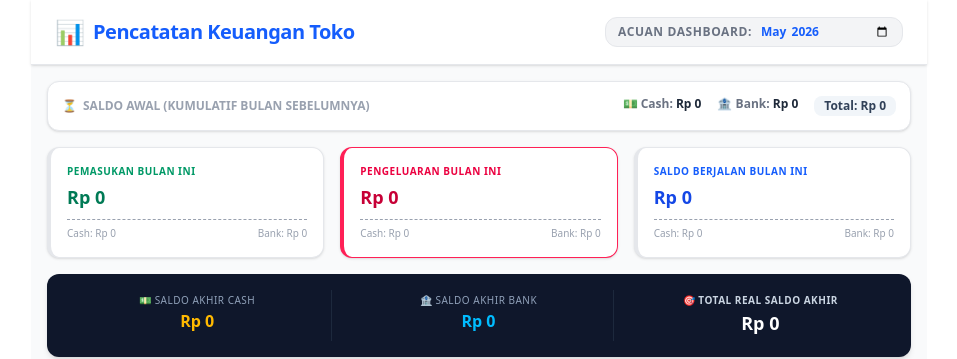
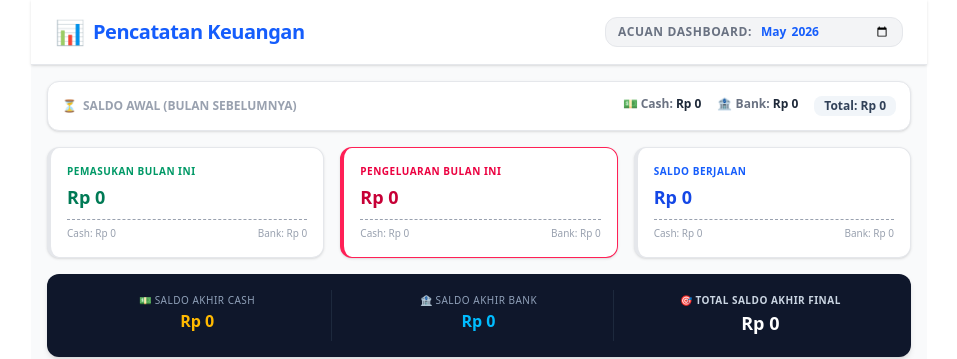
Before and after one commit to yoed77/pembukuan-frontend, a React (Vite) app: page / in a window 1280 px wide. Shown: the top 359 px of the page, without its empty margins (161-1118 px from the left). Built offline with nearby package versions, Linux system fonts and the light colour scheme; no server answers.

Commit message:
Refactor comments for clarity and consistency

```diff
--- a/src/App.jsx
+++ b/src/App.jsx
@@ -1,11 +1,11 @@
 import React, { useState, useEffect } from 'react';
 
 function App() {
-  // 1. STATE UNTUK MENYIMPAN DATA DARI BACKEND
+  // 1. STATE DATA UTAMA CLOUD
   const [categories, setCategories] = useState([]);
   const [transactions, setTransactions] = useState([]);
 
-  // 2. STATE INPUT FORM TRANSAKSI BARU
+  // 2. STATE FORM INPUT TRANSAKSI BARU
   const [date, setDate] = useState(new Date().toISOString().split('T')[0]);
   const [type, setType] = useState('expense'); // 'income' atau 'expense'
   const [categoryId, setCategoryId] = useState('');
@@ -13,11 +13,11 @@ function App() {
   const [description, setDescription] = useState('');
   const [paymentMethod, setPaymentMethod] = useState('cash');
 
-  // 3. STATE ACUAN UTAMA BULANAN DASHBOARD (DEFAULT BULAN BERJALAN)
+  // 3. STATE ACUAN DASHBOARD BULANAN
   const currentYearMonth = `${new Date().getFullYear()}-${String(new Date().getMonth() + 1).padStart(2, '0')}`;
   const [selectedMonth, setSelectedMonth] = useState(currentYearMonth);
 
-  // 4. STATE MULTI-FILTER UNTUK RIWAYAT TABEL BAWAH
+  // 4. STATE FILTER PENCARIAN LOG TABEL BAWAH
   const [filterMode, setFilterMode] = useState('month'); // 'month' atau 'range'
   const [startDate, setStartDate] = useState(new Date().toISOString().split('T')[0]);
   const [endDate, setEndDate] = useState(new Date().toISOString().split('T')[0]);
@@ -25,10 +25,9 @@ function App() {
   const [filterCategory, setFilterCategory] = useState('all');
   const [filterPaymentMethod, setFilterPaymentMethod] = useState('all');
 
-  // URL API Backend Vercel Mas Yudi
   const BACKEND_URL = 'https://aplikasi-keuangan-backend.vercel.app';
 
-  // 5. AMBIL DATA DARI BACKEND CLOUD
+  // 5. FETCH DATA FROM SUPABASE BACKEND
   const fetchData = async () => {
     try {
       const resCat = await fetch(`${BACKEND_URL}/api/categories`);
@@ -47,7 +46,6 @@ function App() {
     fetchData();
   }, []);
 
-  // Sinkronisasi otomatis kategori saat tombol Jenis Transaksi diklik
   useEffect(() => {
     const filteredCats = categories.filter(c => c.type === type);
     if (filteredCats.length > 0) {
@@ -57,7 +55,7 @@ function App() {
     }
   }, [type, categories]);
 
-  // 6. PROSES SIMPAN TRANSAKSI BARU
+  // 6. HANDLER SIMPAN TRANSAKSI
   const handleSubmit = async (e) => {
     e.preventDefault();
     if (!categoryId || !amount) {
@@ -91,9 +89,9 @@ function App() {
     }
   };
 
-  // 7. 🧮 LOGIKA PERHITUNGAN AKUNTANSI ANTI-MINUS (DASHBOARD ATAS)
+  // 7. 🧮 LOGIKA HITUNG AKUNTANSI - DIKUNCI AGAR TIDAK MINUS CHIPS
 
-  // A. Ambil semua data mutasi SEBELUM bulan terpilih (Untuk Saldo Awal)
+  // A. Transaksi BULAN-BULAN SEBELUMNYA (Untuk Saldo Awal)
   const priorTransactions = transactions.filter(t => {
     if (!t.date) return false;
     return t.date.substring(0, 7) < selectedMonth;
@@ -115,12 +113,12 @@ function App() {
     .filter(t => (t.category_type === 'expense' || t.type === 'expense') && t.payment_method === 'bank')
     .reduce((sum, t) => sum + parseFloat(t.amount || 0), 0);
 
-  // Rumus hitung saldo awal (Gunakan Math.max dengan angka 0 agar tidak pernah minus)
+  // Kunci rumus Math.max(0, ...) supaya tidak minus di baris Saldo Awal
   const initialCash = Math.max(0, priorIncomeCash - priorExpenseCash);
   const initialBank = Math.max(0, priorIncomeBank - priorExpenseBank);
   const initialTotal = initialCash + initialBank;
 
-  // B. Ambil data mutasi KHUSUS pada bulan berjalan yang dipilih
+  // B. Transaksi KHUSUS BULAN INI YANG SEDANG DIPILIH
   const currentMonthTransactions = transactions.filter(t => {
     if (!t.date) return false;
     return t.date.substring(0, 7) === selectedMonth;
@@ -144,40 +142,34 @@ function App() {
 
   const totalMonthIncome = currentIncomeCash + currentIncomeBank;
   const totalMonthExpense = currentExpenseCash + currentExpenseBank;
-
-  // Perhitungan Saldo Berjalan Bulan Ini (Bisa minus jika pengeluaran bulan ini saja membengkak, tapi dikunci 0 jika total sisa bersih)
   const totalMonthSaldo = totalMonthIncome - totalMonthExpense;
 
-  // C. Kalkulasi Final Kumulatif Akumulasi Akhir (Saldo Awal + Pergerakan Bulan Ini)
+  // C. Kalkulasi FINAL AKHIR REAL KUMULATIF (Saldo Awal + Mutasi Bulan Ini)
+  // Dikunci Math.max(0, ...) agar box hitam paling bawah anti-minus
   const finalCash = Math.max(0, initialCash + currentIncomeCash - currentExpenseCash);
   const finalBank = Math.max(0, initialBank + currentIncomeBank - currentExpenseBank);
   const finalTotal = finalCash + finalBank;
 
-
-  // 8. LOGIKA FILTER RIWAYAT TRANSAKSI TABEL BAWAH
+  // 8. LOGIKA FILTER PENYARINGAN RIWAYAT TABEL BAWAH
   const filteredTransactions = transactions.filter(t => {
     if (!t.date) return false;
     const rawDate = t.date.substring(0, 10);
     const transType = t.category_type || t.type || '';
 
-    // Filter Rentang Tanggal / Bulan
     if (filterMode === 'month') {
       if (rawDate.substring(0, 7) !== selectedMonth) return false;
     } else if (filterMode === 'range') {
       if (rawDate < startDate || rawDate > endDate) return false;
     }
 
-    // Filter Jenis Uang
     if (filterType !== 'all') {
       if (transType !== filterType) return false;
     }
 
-    // Filter Berdasarkan Kategori
     if (filterCategory !== 'all') {
       if (String(t.category_id) !== filterCategory) return false;
     }
 
-    // Filter Berdasarkan Metode Pembayaran
     if (filterPaymentMethod !== 'all') {
       if (t.payment_method !== filterPaymentMethod) return false;
     }
@@ -188,11 +180,11 @@ function App() {
   return (
     <div className="max-w-4xl mx-auto bg-gray-50 min-h-screen pb-12 font-sans antialiased text-gray-800">
 
-      {/* NAVBAR TOP PREMIUM LEBAR */}
+      {/* NAVBAR MODERN SEPERTI GAMBAR DIALDEE6 */}
       <div className="bg-white px-6 py-4 flex justify-between items-center shadow-sm border-b border-gray-200">
         <div className="flex items-center gap-2">
           <span className="text-2xl">📊</span>
-          <h1 className="text-xl font-black tracking-tight text-blue-600">Pencatatan Keuangan Toko</h1>
+          <h1 className="text-xl font-black tracking-tight text-blue-600">Pencatatan Keuangan</h1>
         </div>
         <div className="flex items-center gap-2 bg-gray-100 border border-gray-200 px-3 py-1.5 rounded-xl">
           <span className="text-xs font-bold text-gray-500 uppercase tracking-wider">ACUAN DASHBOARD:</span>
@@ -207,10 +199,10 @@ function App() {
 
       <div className="p-4 space-y-4">
 
-        {/* PANEL 1: KOTAK SALDO AWAL (ANTI MINUS) */}
+        {/* PANEL 1: KOTAK SALDO AWAL (SEKARANG SUDAH AMAN DARI MINUS) */}
         <div className="p-3.5 bg-white rounded-xl border border-gray-200 shadow-sm flex flex-col sm:flex-row justify-between items-start sm:items-center gap-2 text-xs font-bold">
           <div className="flex items-center gap-1.5 text-gray-400">
-            <span>⏳</span> <span>SALDO AWAL (KUMULATIF BULAN SEBELUMNYA)</span>
+            <span>⏳</span> <span>SALDO AWAL (BULAN SEBELUMNYA)</span>
           </div>
           <div className="flex flex-wrap gap-4 text-xs">
             <span className="text-gray-500">💵 Cash: <b className="text-gray-800 font-extrabold">Rp {initialCash.toLocaleString('id-ID')}</b></span>
@@ -219,7 +211,7 @@ function App() {
           </div>
         </div>
 
-        {/* PANEL 2: 3 KARTU INDIKATOR MUTASI BULAN INI */}
+        {/* PANEL 2: 3 KARTU MUTASI BULAN INI */}
         <div className="grid grid-cols-1 md:grid-cols-3 gap-4">
           <div className="bg-white border-l-4 border-emerald-500 p-4 rounded-xl shadow-sm border border-gray-200">
             <p className="text-[10px] uppercase font-bold text-emerald-600 tracking-wider mb-1">Pemasukan Bulan Ini</p>
@@ -240,18 +232,18 @@ function App() {
           </div>
 
           <div className="bg-white border-l-4 border-blue-500 p-4 rounded-xl shadow-sm border border-gray-200">
-            <p className="text-[10px] uppercase font-bold text-blue-600 tracking-wider mb-1">Saldo Berjalan Bulan Ini</p>
+            <p className="text-[10px] uppercase font-bold text-blue-600 tracking-wider mb-1">Saldo Berjalan</p>
             <p className={`text-lg font-black ${totalMonthSaldo >= 0 ? 'text-blue-700' : 'text-rose-600'}`}>
               Rp {totalMonthSaldo.toLocaleString('id-ID')}
             </p>
             <div className="text-[10px] text-gray-400 mt-2 flex justify-between border-t pt-1.5 border-dashed">
-              <span>Cash: Rp {(currentIncomeCash - currentExpenseCash).toLocaleString('id-ID')}</span>
-              <span>Bank: Rp {(currentIncomeBank - currentExpenseBank).toLocaleString('id-ID')}</span>
+              <span>Cash: Rp {currentIncomeCash.toLocaleString('id-ID')}</span>
+              <span>Bank: Rp {currentIncomeBank.toLocaleString('id-ID')}</span>
             </div>
           </div>
         </div>
 
-        {/* PANEL 3: BANNER BOTTOM TOTAL SALDO AKHIR FINAL UTUH */}
+        {/* PANEL 3: TOTAL KOTAK HITAM SALDO AKHIR FINAL (ANTI MINUS) */}
         <div className="p-4 bg-slate-900 text-white rounded-xl shadow-md grid grid-cols-1 md:grid-cols-3 gap-3 text-center text-xs font-bold divide-y md:divide-y-0 md:divide-x divide-slate-800">
           <div className="py-1">
             <p className="text-slate-400 text-[10px] font-medium uppercase tracking-wider mb-0.5">💵 SALDO AKHIR CASH</p>
@@ -262,15 +254,15 @@ function App() {
             <p className="text-sky-400 text-base font-black">Rp {finalBank.toLocaleString('id-ID')}</p>
           </div>
           <div className="py-1">
-            <p className="text-slate-300 text-[10px] font-black uppercase tracking-wider mb-0.5">🎯 TOTAL REAL SALDO AKHIR</p>
+            <p className="text-slate-300 text-[10px] font-black uppercase tracking-wider mb-0.5">🎯 TOTAL SALDO AKHIR FINAL</p>
             <p className="text-white text-lg font-black">Rp {finalTotal.toLocaleString('id-ID')}</p>
           </div>
         </div>
 
-        {/* WORKSPACE DUA KOLOM: KIRI FORM INPUT, KANAN TABEL RIWAYAT & FILTER */}
+        {/* WORKSPACE 3 KOLOM */}
         <div className="grid grid-cols-1 lg:grid-cols-3 gap-4 items-start">
 
-          {/* KOLOM 1: FORM INPUT DATA MAS YUDI */}
+          {/* KOLOM INPUT FORM */}
           <form onSubmit={handleSubmit} className="bg-white p-5 rounded-xl shadow-sm border border-gray-200 space-y-4 lg:col-span-1">
             <h3 className="text-xs font-black text-gray-500 uppercase border-b pb-2 tracking-wide">✍️ Input Transaksi Baru</h3>
 
@@ -324,10 +316,10 @@ function App() {
             </button>
           </form>
 
-          {/* KOLOM 2 & 3: FILTER SELECTION & TABEL DATA UTAMA */}
+          {/* FILTER & TABEL RIWAYAT */}
           <div className="lg:col-span-2 space-y-4">
 
-            {/* 🔍 PANEL FILTER LOG RIWAYAT */}
+            {/* PANEL FILTER SEARCH */}
             <div className="bg-white p-4 rounded-xl shadow-sm border border-gray-200 space-y-3">
               <div className="flex items-center gap-1.5 border-b pb-2">
                 <span className="text-sm">🔍</span>
@@ -390,7 +382,7 @@ function App() {
               </div>
             </div>
 
-            {/* TABEL DATA UTAMA */}
+            {/* TABEL DATA AKUNTANSI 5 KOLOM LUAS UTUH */}
             <div className="bg-white p-4 rounded-xl shadow-sm border border-gray-200">
               <div className="flex justify-between items-center mb-3">
                 <div className="flex items-center gap-1">
```
